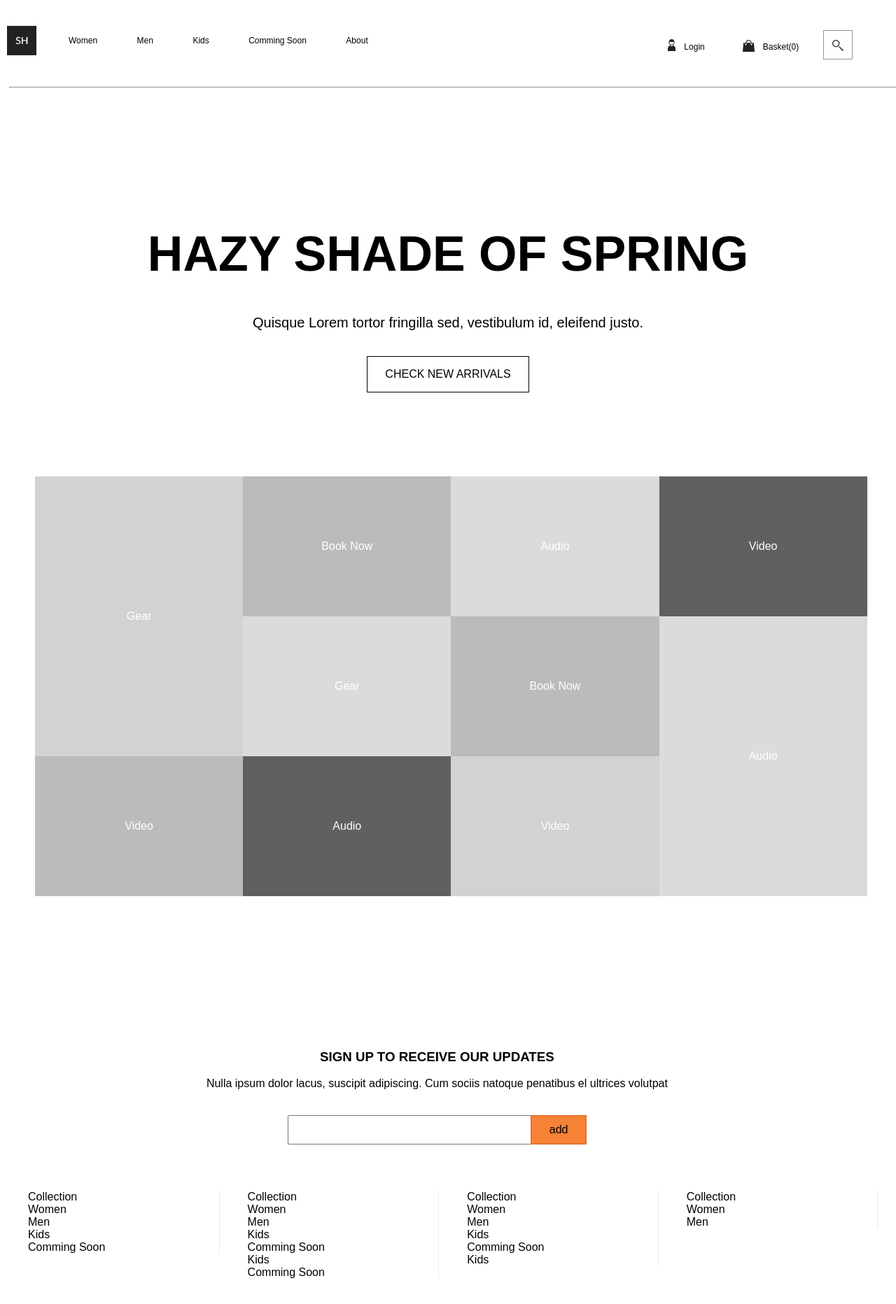
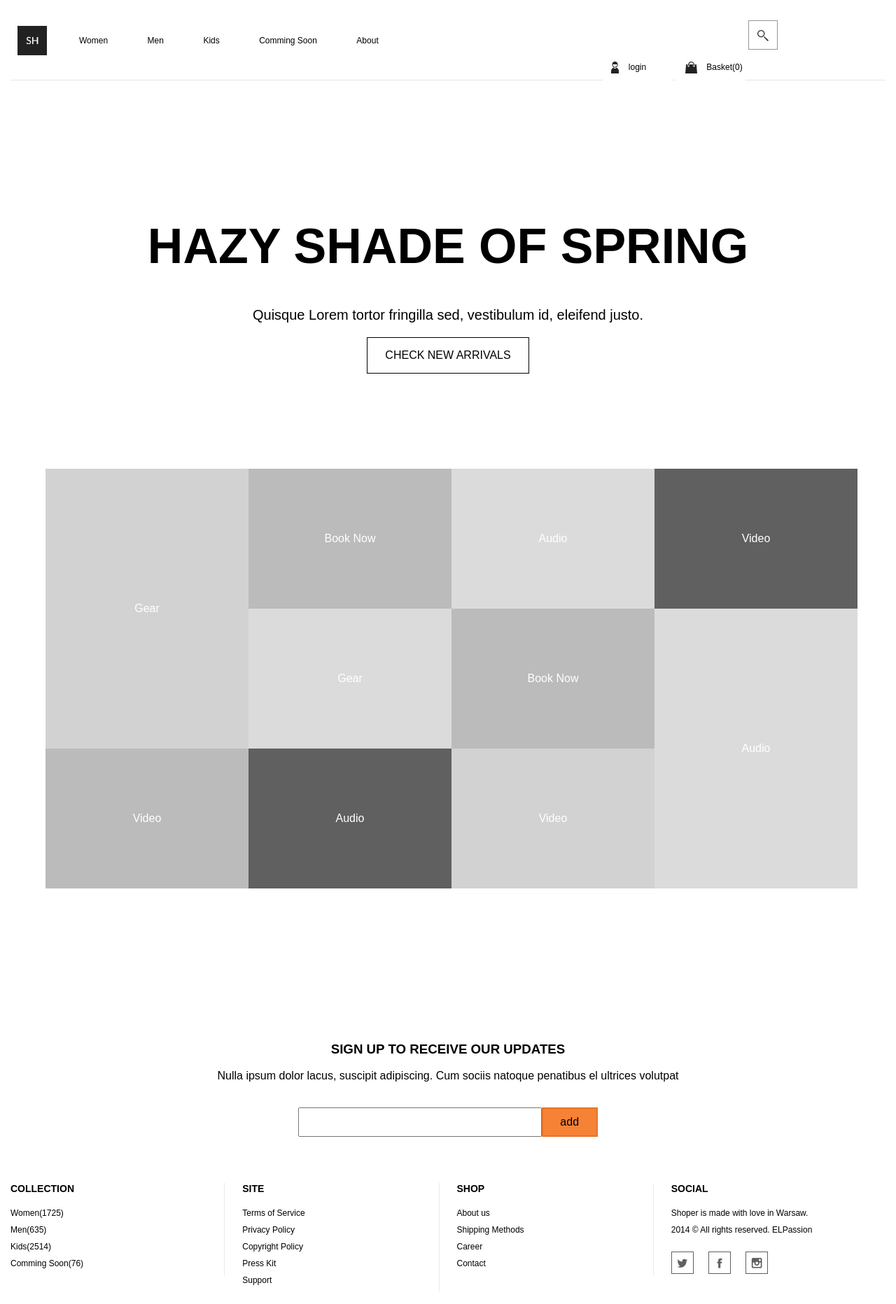
Before and after one commit to SherineAshrafSafwat/ShoppingCart, a plain HTML site: page Shopping Cart/index.html in a window 1280 px wide. Shown: the whole page at 70% size. Drawn offline with Linux system fonts and the light colour scheme.

Commit message:
Added files via upload

```diff
--- a/Shopping Cart/index.html
+++ b/Shopping Cart/index.html
@@ -6,6 +6,7 @@
 		<link rel="stylesheet" href="styles/style.css">
 	</head>
 	<body>
+		<div class="page-container">
 			<div class="header-wrapper">
 			<h1><img src="images/logo.jpg" alt=""></h1>
 			<ul class="header-wrapper-nav">
@@ -15,24 +16,25 @@
 				<li> <a href="#!"> Comming Soon </a></li>
 				<li> <a href="#!"> About </a></li>
 			</ul>
-			<ul class = "header-wrapper-user">
+			<div class="wrapper-activity">
+			<ul class="header-wrapper-activity">
 				<!-- having different classes for the imgs as they are not equally cropped -->
-				<li><div class="header-wrapper-login"><img src="images/login_icon.jpg" alt=""></div> <a href = "#"> Login </a></li>
-				<li><div class="header-wrapper-shop"><img src="images/shop_icon.jpg" alt=""></div> <a href = "#"> Basket(0) </a> </li>
-				<li><div class="header-wrapper-search"><img src="images/search_icon.jpg" alt=""></div></li>
+				<li><a href="#">login</a></li>
+				<li><a href="#">Basket(0)</a></li>
+				<li><a href="#"></a></li>
 			</ul>
 			</div>
-	<hr/>
+		</div>
 		<div class="clearfix">
 		<header class="page-title">
 			<h1> Hazy Shade Of Spring </h1>
-		<h3> Quisque Lorem tortor fringilla sed, vestibulum id, eleifend justo. </h3>
-		<p> Check New Arrivals </p>
+			<p> Quisque Lorem tortor fringilla sed, vestibulum id, eleifend justo. </p>
+			<a href="#"> Check New Arrivals </a>
 		</header>
 		</div>
 		<main>
-		<div class="container">
-			<ul class="clearfix">
+			<div class="container clearfix">
+				<ul>
 	        		<li><a href="#!"><span>Gear</span></a></li>
 	        		<li><a href="#!"><span>Book Now</span></a></li>
 	        		<li><a href="#!"><span>Audio</span></a></li>
@@ -44,48 +46,53 @@
 	        		<li><a href="#!"><span>Audio</span></a></li>
 	        		<li><a href="#!"><span>Video</span></a></li>
 	    		</ul>
+	    		</div>
 	    		<div class="container__signup">
 					<h3> SIGN UP TO RECEIVE OUR UPDATES </h3>
 					<p> Nulla ipsum dolor lacus, suscipit adipiscing. Cum sociis natoque penatibus el ultrices volutpat </p>
-			</div>
 					<form class="container__signup-submit">
 						<input class="container__signup-submitfield" type="text" name="search-email">
-				<button class ="container__signup-submitbtn" type="submit" value="submit">add</button>
+						<button class ="container__signup-submitbtn" type="submit" value="">add</button>
 					</form>
 				</div>
 		</main>
 			<footer>
-			<div class="container-footer">
+					<div class="container-footer clearfix">
 			     			<ul class="footer-navigator">
 			     				<li><a href="#!"><span>Collection</span></a></li>
-        			<li><a href="#!"><span>Women</span></a></li>
-        			<li><a href="#!"><span>Men</span></a></li>
-        			<li><a href="#!"><span>Kids</span></a></li>
-        			<li><a href="#!"><span>Comming Soon</span></a></li>
+			        			<li><a href="#!"><span>Women(1725)</span></a></li>
+			        			<li><a href="#!"><span>Men(635)</span></a></li>
+			        			<li><a href="#!"><span>Kids(2514)</span></a></li>
+			        			<li><a href="#!"><span>Comming Soon(76)</span></a></li>
 			     			</ul>
 			     			<ul class= "footer-navigator">
-     				<li><a href="#!"><span>Collection</span></a></li>
-        			<li><a href="#!"><span>Women</span></a></li>
-        			<li><a href="#!"><span>Men</span></a></li>
-        			<li><a href="#!"><span>Kids</span></a></li>
-        			<li><a href="#!"><span>Comming Soon</span></a></li>
-        			<li><a href="#!"><span>Kids</span></a></li>
-        			<li><a href="#!"><span>Comming Soon</span></a></li>
+			     				<li><a href="#!"><span>Site</span></a></li>
+			     				<li><a href="#!"><span>Terms of Service</span></a></li>
+			        			<li><a href="#!"><span>Privacy Policy</span></a></li>
+			        			<li><a href="#!"><span>Copyright Policy</span></a></li>
+			        			<li><a href="#!"><span>Press Kit</span></a></li>
+			        			<li><a href="#!"><span>Support</span></a></li>
 			     			</ul>
 			     			<ul class= "footer-navigator">
-     				<li><a href="#!"><span>Collection</span></a></li>
-        			<li><a href="#!"><span>Women</span></a></li>
-        			<li><a href="#!"><span>Men</span></a></li>
-        			<li><a href="#!"><span>Kids</span></a></li>
-        			<li><a href="#!"><span>Comming Soon</span></a></li>
-        			<li><a href="#!"><span>Kids</span></a></li>
+			     				<li><a href="#!"><span>Shop</span></a></li>
+			        			<li><a href="#!"><span>About us</span></a></li>
+			        			<li><a href="#!"><span>Shipping Methods</span></a></li>
+			        			<li><a href="#!"><span>Career</span></a></li>
+			        			<li><a href="#!"><span>Contact</span></a></li>
 			     			</ul>
 			     			<ul class= "footer-navigator">
-     				<li><a href="#!"><span>Collection</span></a></li>
-        			<li><a href="#!"><span>Women</span></a></li>
-        			<li><a href="#!"><span>Men</span></a></li>
+			     				<li><a href="#!"><span>Social</span></a></li>
+			        			<li><a href="#!"><span>Shoper is made with love in Warsaw.</span></a></li>
+			        			<li><a href="#!"><span>2014 &copy; All rights reserved. ELPassion</span></a></li>
+			        			<li><ul class="footer-socialmedia">
+			        					<li><a href="#!"></a></li>
+			        					<li><a href="#!"></a></li>
+			        					<li><a href="#!"></a></li>
+			        				</ul>
+			        			</li>
 			     			</ul>
 			     		</div>
 			     	</footer>
+			     </div>
 	</body>
 </html>
--- a/Shopping Cart/styles/style.css
+++ b/Shopping Cart/styles/style.css
@@ -2,94 +2,6 @@
   -webkit-box-sizing: border-box;
   -moz-box-sizing: border-box;
   box-sizing: border-box;
-}
-
-/* How to give the whole page the same margin */
-
-.header-wrapper {
-	width: 100%;
-	height: 115px;
-	/*max-width: 1258%;
-	height: 115px;
-	border-bottom: 1px solid #e5e5e5;
-	margin:0 auto;*/
-}
-
-.header-wrapper h1 {
-	width: 98px;
-	padding-top: 10px;
-	display: inline-block;
-}
-
-.header-wrapper-nav{ /* ul: first child*/
-  margin: 0;
-  padding: 0;
-  list-style: none;
-  text-align: center;
-  display: inline-block;
-  line-height: 114px;
-  position: absolute;
-}
-
-.header-wrapper-nav a {
-	text-decoration: none;
-	color: black;
-	font-size: 12px;
-}
-
-.header-wrapper-nav li {
-	padding-right: 52px;
-	display: inline-block;
-}
-
-.header-wrapper-user {
-  width: 367px;
-  margin: 0;
-  padding: 0;
-  list-style: none;
-  text-align: center;
-  float: right;
-  line-height: 114px;
-}
-
-.header-wrapper-user li {
-	display: inline-block;
-	width: 100px;
-}
-
-.header-wrapper-user a {
-	text-decoration: none;
-	color: black;
-	font-size: 12px;
-}
-
-.header-wrapper-login {
-	padding-top: 6px;
-	height: 100px;
-	position: absolute;
-}
-
-.header-wrapper-shop {
-	padding-top: 16px;
-	height: 100px;
-	position: absolute;
-}
- .header-wrapper-user li:nth-child(2) a {
- 	padding-left: 38px;
-}
-/* not the same height as the left part*/
- .header-wrapper-search{
- 	position: relative;
- 	top: 28px; /* it took large positive number of pixels*/
-}
- hr {
-  width: 1276px;
-  height:0px;
-  background: #fff;
-  margin: 0 0 0 13px;
-}
-header > h1 {
-	text-transform: uppercase;
 }
 .clearfix::before,
 .clearfix::after {
@@ -99,23 +11,152 @@ header > h1 {
 .clearfix::after {
   clear: both;
 }
+.page-container {
+  max-width: 1250px;
+  margin: 0 auto;
+}
+/*The header*/
+.header-wrapper {
+  margin: 0 auto;
+	height: 115px;
+	border-bottom: 1px solid #e5e5e5;
+	position: relative;
+}
+.header-wrapper h1 {
+  width: 98px;
+  padding-top: 10px;
+  display: inline-block;
+}
+.header-wrapper-nav { /* ul: first child*/
+  margin: 0;
+  padding: 0;
+  list-style: none;
+  text-align: center;
+  display: inline-block;
+  line-height: 114px;
+  position: absolute;
+  float: left;
+}
+.header-wrapper-nav li {
+  padding-right: 52px;
+  display: inline-block;
+}
+.header-wrapper-nav a {
+  text-decoration: none;
+  color: black;
+  font-size: 12px;
+}
+.wrapper-activity {
+  margin:0;
+  padding:0;
+  width: 40%;
+  display: inline-block;
+  float: right;
+}
+.header-wrapper-activity {
+  list-style: none;
+  margin: 0;
+  padding: 0;
+  text-align: center;
+}
+.header-wrapper-activity li {
+  display: inline-block;
+  line-height: 121px;
+  font-size: 12px;
+  width: 100px;
+}
+.header-wrapper-activity a {
+  text-decoration: none;
+  color: black;
+}
+.header-wrapper-activity li:nth-child(1) {
+  background: #fff url(../images/login_icon.jpg) 0% 50% no-repeat;
+}
+.header-wrapper-activity li:nth-child(2) {
+  background: #fff url(../images/shop_icon.jpg) 0% 50% no-repeat;
+  padding-left: 40px;
+}
+.header-wrapper-activity li:nth-child(3) {
+  background: #fff url(../images/search_white_icon.png) 0% 50% no-repeat;
+  padding-left: 10px;
+  height: 100px;
+}
+.header-wrapper-user {
+  margin:0;
+  padding:0;
+  width: 511px;
+  text-align: center;
+  list-style: none;
+  display: inline-block;
+  line-height: 111px;
+  float: right;
+}
+.header-wrapper-user li {
+	display: inline-block;
+  padding-right:10px;
+}
+
+.header-wrapper-user a {
+	text-decoration: none;
+	color: black;
+	font-size: 12px;
+}
+.header-wrapper-user li:nth-child(1) {
+	background: #fff url(../images/login_icon.jpg) 0% 50% no-repeat;
+  padding-right: 20px;
+}
+.header-wrapper-user li:nth-child(2) {
+	background: #fff url(../images/shop_icon.jpg) 0% 50% no-repeat;
+}
+.header-wrapper-user-logout a:nth-child(1) {
+  padding-left: 35px;
+  }
+.header-wrapper-user-logout a:nth-child(2) {
+	color: #f8a97f;
+}
+.header-wrapper-user li:nth-child(2) a {
+  padding-left: 45px;
+}
+.search {
+  position: relative;
+  padding-left: 50px;
+}
+.search__field {
+   padding: 3px 9px 4px;
+   border: 2px solid #e5e5e5;
+   border-radius: 2px;
+   font-size: 10px;
+   width: 176px;
+   height: 36px;
+}
+.search__button {
+  background: #fff url(../images/search_icon.png) 50% 50% no-repeat;
+  border: 0;
+  font-size: 0;
+  height: 35px;
+  width: 34px;
+  position: absolute;
+  right: -4px;
+  top: 40px;
+}
+/* The Content of the body of the index page*/
+header > h1 {
+  text-transform: uppercase;
+}
 .page-title {
   text-align:center;
   height: 539px;
   padding-top: 150px;
 }
-
 .page-title h1 {
   font-size: 70px;
 
 }
-
-.page-title h3 {
+.page-title p {
   font-size: 20px;
   font-weight: 500;
 }
-
-.page-title p{
+.page-title a {
 
   border: 1px solid black;
   display: inline-block;
@@ -123,6 +164,8 @@ header > h1 {
   line-height: 50px;
   width: 232px;
   text-transform: uppercase;
+  text-decoration: none;
+  color: black;
 }
 .container {
   width: 96%;
@@ -139,7 +182,6 @@ header > h1 {
   width: 25%;
   float: left;
 }
-
 .container a {
   height: 200px;
   display: block;
@@ -147,29 +189,22 @@ header > h1 {
   text-decoration: none;
   line-height: 200px;
 }
-
 .container li:nth-child(1) a {
   background: #d2d2d2;
   height: 400px;
   line-height: 400px;
-
-
 }
 .container li:nth-child(2) a {
   background: #bbbbbb;
-
 }
 .container li:nth-child(3) a {
   background: #dbdbdb;
-
 }
 .container li:nth-child(4) a {
   background: #606060;
-
 }
 .container li:nth-child(5) a {
   background: #dbdbdb;
-
 }
 .container li:nth-child(6) a {
   background: #bbbbbb;
@@ -212,6 +247,86 @@ header > h1 {
     height: 42px;
     width: 348px;
 }
+/*The content of the body 2nd page the Category Page*/
+.content-wrapper {
+  max-width: 1250px;
+  margin: 0 auto;
+  border-bottom: 1px solid #e5e5e5;
+}
+.breadcrumb {
+  list-style: none;
+  overflow: hidden;
+  font-size: 10px;
+  padding-left: 0;
+}
+.breadcrumb li {
+  float: left;
+}
+.breadcrumb li a {
+  color: #606060;
+  text-decoration: none;
+  text-decoration: none;
+  padding: 10px 20px 10px 0px;
+  position: relative;
+  display: block;
+  float: left;
+}
+.content-products-title {
+  margin: 0 auto;
+  max-width: 1250px;
+  text-align: center;
+  padding-bottom: 40px;
+}
+.content-products-title h1 {
+  text-transform: uppercase;
+  margin:0 0 4px 0;
+}
+.content-products-title img {
+  position: relative;
+  top: 1px;
+  right: 3px;
+}
+.content-products-title a {
+   text-decoration: underline;
+   color: black;
+}
+.content-products-group {
+  margin: 0 auto;
+  max-width: 1250px;
+  text-align: center;
+}
+.content-products-group li{
+  display: inline-block;
+  padding: 0 57px 0 18px;
+}
+.content-products-product {
+  border: 1px solid #e5e5e5;
+  width: 205px;
+  height: 258px;
+  padding-bottom: 5px;
+}
+.content-products-info a {
+  text-decoration: none;
+  color: black;
+  display: inline-block;
+  font-size: 14px;
+  padding-top: 15px;
+}
+.content-products-info p {
+  font-size: 12px;
+}
+.content-products-wrapper {
+  padding-top: 70px;
+}
+.content-products-wrapper:last-child {
+  padding-bottom: 80px;
+}
+.container__signup-submitfield {
+  line-height: normal;
+    height: 42px;
+    width: 348px;
+}
+/* The footer */
 .container-footer{
   width: 98%;
   padding-top: 50px;
@@ -221,22 +336,49 @@ header > h1 {
   width: 25%;
   border-right: 1px solid #eaeaea;
   float: left;
+  padding-left: 25px;
+}
+.container-footer ul:last-child {
+  border: none;
+}
+.container-footer ul:first-child {
+  padding-left: 0;
 }
 .footer-navigator a {
   text-decoration: none;
   color: #000;
 }
-/*.container span {
-  color: #fff;
-  background: #000;
-  display: block;
-  text-align: center;
+.footer-navigator li{
+font-size: 12px;
+padding-bottom: 10px;
+}
+.footer-navigator li:nth-child(1) {
+  text-transform: uppercase;
+  font-size: 14px;
+  font-weight: bold;
+  padding-bottom: 20px;
+}
+.footer-socialmedia {
+  list-style: none;
+  display: inline-block;
   width: 100%;
-  font-size: 17px;
-  text-transform: uppercase;
-  line-height: 34px;
-  position: absolute;
-  bottom: 16px;
-  479
+  padding: 0;
 }
-*/
+.footer-socialmedia li {
+  display: inline-block;
+  width: 50px;
+  height: 60px;
+  padding: 0;
+}
+.footer-socialmedia a {
+  text-decoration: none;
+}
+.footer-socialmedia li:nth-child(1) {
+  background: #fff url(../images/twitter_icon.png) 0% 50% no-repeat;
+}
+.footer-socialmedia li:nth-child(2) {
+  background: #fff url(../images/fb_icon.png) 0% 50% no-repeat;
+}
+.footer-socialmedia li:nth-child(3) {
+  background: #fff url(../images/inst_icon.png) 0% 50% no-repeat;
+}
--- a/Shopping Cart/styles/style1.css
+++ b/Shopping Cart/styles/style1.css
@@ -3,6 +3,12 @@
   -moz-box-sizing: border-box;
   box-sizing: border-box;
 }
+
+.page-container {
+  max-width: 1250px;
+  margin: 0 auto;
+}
+/* what does before and after do*/
 .clearfix::before,
 .clearfix::after {
   content: "";
@@ -11,23 +17,13 @@
 .clearfix::after {
   clear: both;
 }
-.page-container {
-  max-width: 1250px;
-  margin: 0 auto;
-}
 .header-wrapper {
-  margin: 0 auto;
+  	margin: 0 auto;
 	height: 115px;
 	border-bottom: 1px solid #e5e5e5;
 	position: relative;
 }
-.header-wrapper h1 {
-  width: 98px;
-  padding-top: 10px;
-  display: inline-block;
-}
-
-.header-wrapper-nav { /* ul: first child*/
+.header-wrapper-nav{ /* ul: first child*/
   margin: 0;
   padding: 0;
   list-style: none;
@@ -35,157 +31,185 @@
   display: inline-block;
   line-height: 114px;
   position: absolute;
-  float: left;
+}
+.header-wrapper-nav a {
+	text-decoration: none;
+	color: black;
+	font-size: 12px;
 }
 .header-wrapper-nav li {
-  padding-right: 52px;
-  display: inline-block;
-}
-.header-wrapper-nav a {
-  text-decoration: none;
-  color: black;
-  font-size: 12px;
+	padding-right: 52px;
+	display: inline-block;
 }
 .header-wrapper-user {
-  margin:0;
-  padding:0;
-  width: 511px;
+  width: 367px;
+  margin: 0;
+  padding: 0;
+  list-style: none;
   text-align: center;
-  list-style: none;
-  display: inline-block;
-  line-height: 111px;
   float: right;
+  line-height: 114px;
 }
 .header-wrapper-user li {
 	display: inline-block;
-  padding-right:10px;
 }
-
 .header-wrapper-user a {
 	text-decoration: none;
 	color: black;
 	font-size: 12px;
 }
-.header-wrapper-user li:nth-child(1) {
-	background: #fff url(../images/login_icon.jpg) 0% 50% no-repeat;
-  padding-right: 20px;
-}
-.header-wrapper-user li:nth-child(2) {
-	background: #fff url(../images/shop_icon.jpg) 0% 50% no-repeat;
-}
-.header-wrapper-user-logout a:nth-child(1) {
-  padding-left: 35px;
-  }
-.header-wrapper-user-logout a:nth-child(2) {
-	color: #f8a97f;
-}
-.header-wrapper-user li:nth-child(2) a {
-  padding-left: 45px;
+.header-wrapper-login {
+	padding-top: 6px;
+	position: absolute;
 }
 .header-wrapper-shop {
-  padding-top: 16px;
-  height: 100px;
-  position: absolute;
+	padding-top: 16px;
+	height: 100px;
+	position: absolute;
 }
-.search {
-  position: relative;
-  padding-left: 50px;
+ .header-wrapper-user li:nth-child(2) a {
+ 	padding-left: 38px;
 }
-.search__field {
-   padding: 3px 9px 4px;
-   border: 2px solid #e5e5e5;
-   border-radius: 2px;
-   font-size: 10px;
-   width: 176px;
-   height: 36px;
+/* not the same height as the left part*/
+ .header-wrapper-search{
+ 	position: relative;
+ 	top: 28px; /* it took large positive number of pixels*/
 }
-.search__button {
-  background: #fff url(../images/search_icon.png) 50% 50% no-repeat;
-  border: 0;
-  font-size: 0;
-  height: 35px;
-  width: 34px;
-  position: absolute;
-  right: -4px;
-  top: 40px;
+ hr {
+  width: 1276px;
+  height:0px;
+  background: #fff;
+  margin: 0 0 0 13px;
 }
-.content-wrapper {
-  max-width: 1250px;
-  margin: 0 auto;
-  border-bottom: 1px solid #e5e5e5;
+header > h1 {
+	text-transform: uppercase;
 }
-.breadcrumb {
+.page-title {
+	text-align:center;
+	height: 539px;
+	padding-top: 150px;
+}
+
+.page-title h1 {
+	font-size: 70px;
+
+}
+
+.page-title h3 {
+	font-size: 20px;
+	font-weight: 500;
+}
+
+.page-title p{
+
+	border: 1px solid black;
+	display: inline-block;
+	text-align: center;
+	line-height: 50px;
+	width: 232px;
+	text-transform: uppercase;
+}
+.container {
+  width: 96%;
+  margin-left: 10px;
+  padding: 0;
   list-style: none;
-  overflow: hidden;
-  font-size: 10px;
-  padding-left: 0;
+  text-align: center;
 }
-.breadcrumb li {
+.container ul {
+  list-style: none;
+  text-align: center;
+}
+.container li {
+  width: 25%;
   float: left;
 }
-.breadcrumb li a {
-  color: #606060;
+
+.container a {
+  height: 200px;
+  display: block;
+  color: #fff;
   text-decoration: none;
-  text-decoration: none;
-  padding: 10px 20px 10px 0px;
-  position: relative;
-  display: block;
-  float: left;
+  line-height: 200px;
 }
-.content-products-title {
-  margin: 0 auto;
-  max-width: 1250px;
-  text-align: center;
-  padding-bottom: 40px;
+
+.container li:nth-child(1) a {
+	background: #d2d2d2;
+	height: 400px;
+	line-height: 400px;
+
+
 }
-.content-products-title h1 {
-  text-transform: uppercase;
-  margin:0 0 4px 0;
+.container li:nth-child(2) a {
+	background: #bbbbbb;
+
 }
-.content-products-title img {
-  position: relative;
-  top: 1px;
-  right: 3px;
+.container li:nth-child(3) a {
+	background: #dbdbdb;
+
 }
-.content-products-title a {
-   text-decoration: underline;
-   color: black;
+.container li:nth-child(4) a {
+	background: #606060;
+
 }
-.content-products-group {
-  margin: 0 auto;
-  max-width: 1250px;
-  text-align: center;
+.container li:nth-child(5) a {
+	background: #dbdbdb;
+
 }
-.content-products-group li{
-  display: inline-block;
-  padding: 0 57px 0 18px;
+.container li:nth-child(6) a {
+	background: #bbbbbb;
 }
-.content-products-product {
-  border: 1px solid #e5e5e5;
-  width: 205px;
-  height: 258px;
-  padding-bottom: 5px;
+.container li:nth-child(7) a {
+	background: #dbdbdb;
+	height: 400px;
+	line-height: 400px;
 }
-.content-products-info a {
-  text-decoration: none;
-  color: black;
-  display: inline-block;
-  font-size: 14px;
-  padding-top: 15px;
+.container li:nth-child(8) a {
+	background: #bbbbbb;
+	position: relative;
+	bottom: 200px;  /* ?*/
 }
-.content-products-info p {
-  font-size: 12px;
+.container li:nth-child(9) a {
+	background: #606060;
+	position: relative;
+	bottom: 200px;
 }
-.content-products-wrapper {
-  padding-top: 70px;
+.container li:nth-child(10) a {
+	background: #d2d2d2;
+	position: relative;
+	bottom: 200px;
 }
-.content-products-wrapper:last-child {
-  padding-bottom: 80px;
+.container__signup {
+	text-align: center;
+}
+.container__signup-submit {
+	padding-top: 20px;
+}
+.container__signup-submitbtn {
+	background-color: #f68236;
+    margin-left: -5px;
+    width: 80px;
+    height: 42px;
+    border: 2px solid #e67429;
 }
 .container__signup-submitfield {
-  line-height: normal;
+	line-height: normal;
     height: 42px;
     width: 348px;
+}
+.container-footer{
+	width: 98%;
+	padding-top: 50px;
+}
+.footer-navigator {
+	list-style: none;
+	width: 25%;
+	border-right: 1px solid #eaeaea;
+	float: left;
+}
+.footer-navigator a {
+	text-decoration: none;
+	color: #000;
 }
 .container-footer{
   width: 98%;
```
Also changed, not shown: Shopping Cart/Category.html (+2 -2 lines), Shopping Cart/images/search_white_icon.png (added), Shopping Cart/images/twitter_white_icon.png (added). Lines whose indentation alone changed are shown as unchanged.
